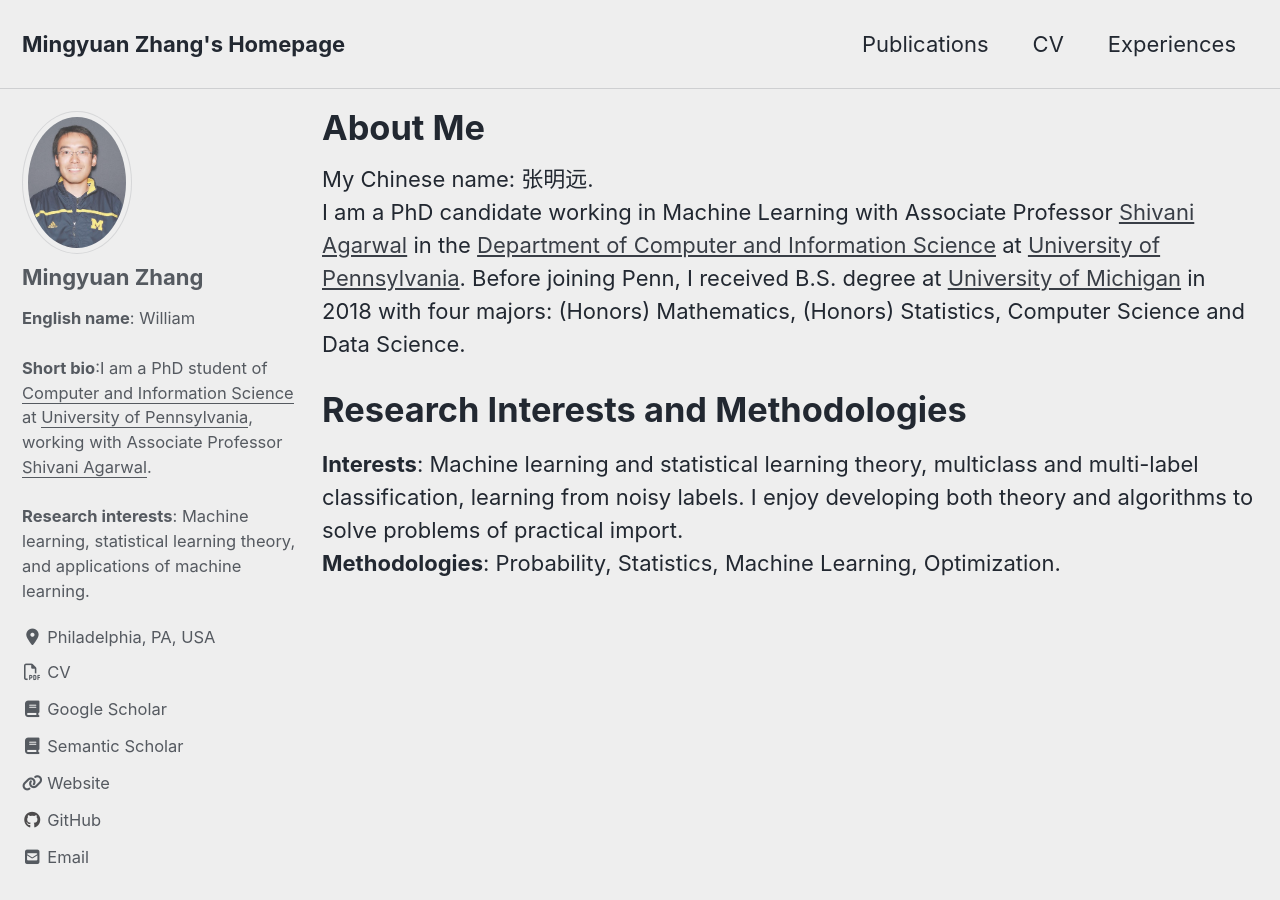
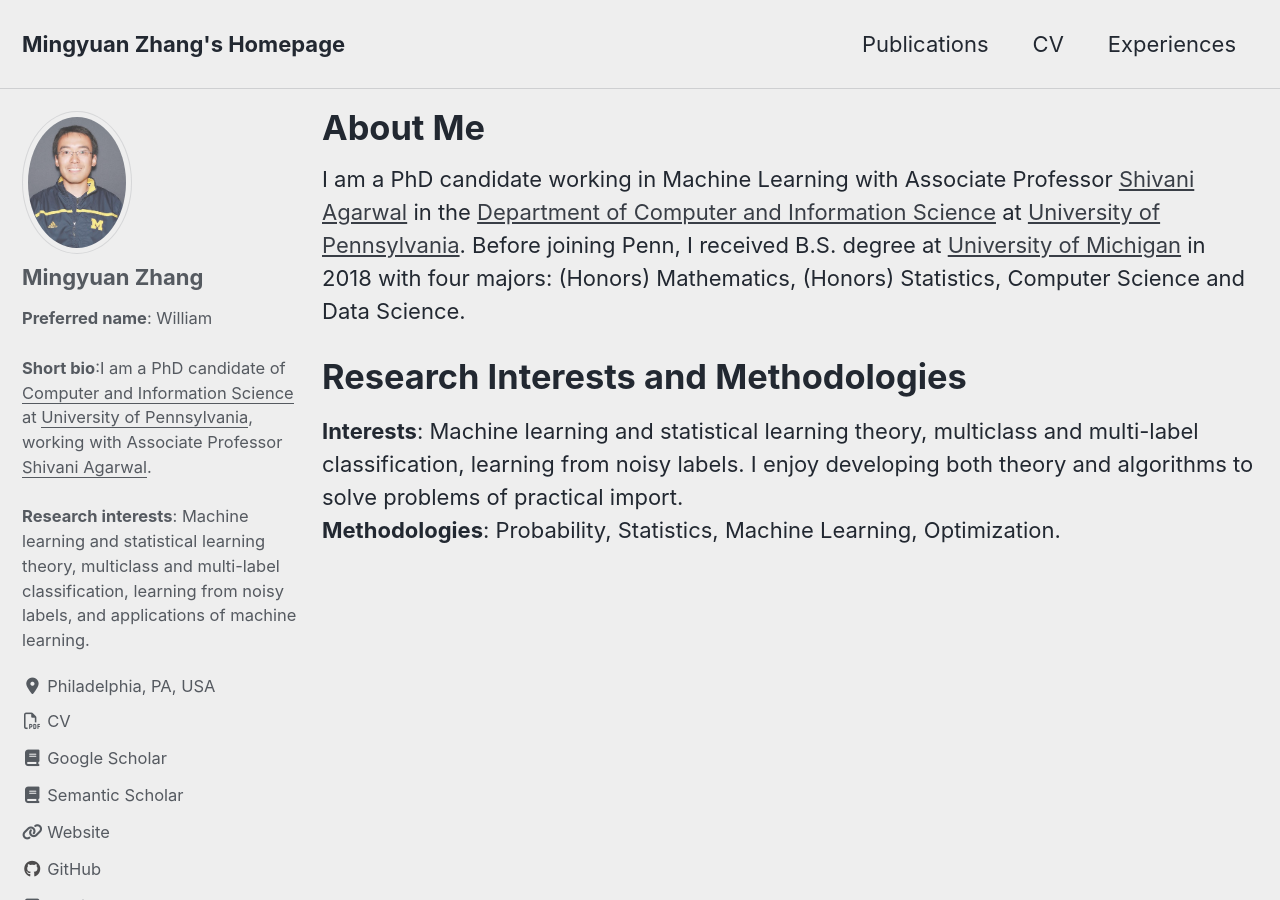
Before and after one commit to moshimowang/moshimowang.github.io, a Jekyll site: the page built from _pages/about.md, in a window 1280 px wide and 900 px high. Built offline with Jekyll 4.4.1, drawn with Linux system fonts in a browser that asks for light colours; cached includes are drawn as plain includes; nearby versions of some CDN libraries.

Commit message:
updated main page and cv

```diff
--- a/_config.yml
+++ b/_config.yml
@@ -109,7 +109,7 @@
 author:
   name             : "Mingyuan Zhang"
   avatar           : "/Images/myz.jpg" # path of avatar image, e.g. "/assets/images/bio-photo.jpg"
-  bio              : "<b>English name</b>: William<br><br><b>Short bio</b>:I am a PhD student of [<u>Computer and Information Science</u>](https://www.cis.upenn.edu) at [<u>University of Pennsylvania</u>](https://home.www.upenn.edu), working with Associate Professor [<u>Shivani Agarwal</u>](https://www.shivani-agarwal.net).<br><br><b>Research interests</b>: Machine learning, statistical learning theory, and applications of machine learning."
+  bio              : "<b>Preferred name</b>: William<br><br><b>Short bio</b>:I am a PhD candidate of [<u>Computer and Information Science</u>](https://www.cis.upenn.edu) at [<u>University of Pennsylvania</u>](https://home.www.upenn.edu), working with Associate Professor [<u>Shivani Agarwal</u>](https://www.shivani-agarwal.net).<br><br><b>Research interests</b>: Machine learning and statistical learning theory, multiclass and multi-label classification, learning from noisy labels, and applications of machine learning."
   location         : "Philadelphia, PA, USA"
   email            : "myz@seas.upenn.edu"
   links:
--- a/_pages/about.md
+++ b/_pages/about.md
@@ -10,7 +10,7 @@
   - /about.html
 ---
 
-My Chinese name: 张明远.<br>
+<!--- My Chinese name: 张明远.<br> -->
 I am a PhD candidate working in Machine Learning with Associate Professor [Shivani Agarwal](https://www.shivani-agarwal.net) in the [Department of Computer and Information Science](https://www.cis.upenn.edu) at [University of Pennsylvania](https://home.www.upenn.edu). Before joining Penn, I received B.S. degree at [University of Michigan](https://www.umich.edu) in 2018 with four majors: (Honors) Mathematics, (Honors) Statistics, Computer Science and Data Science.
 
 Research Interests and Methodologies
```
